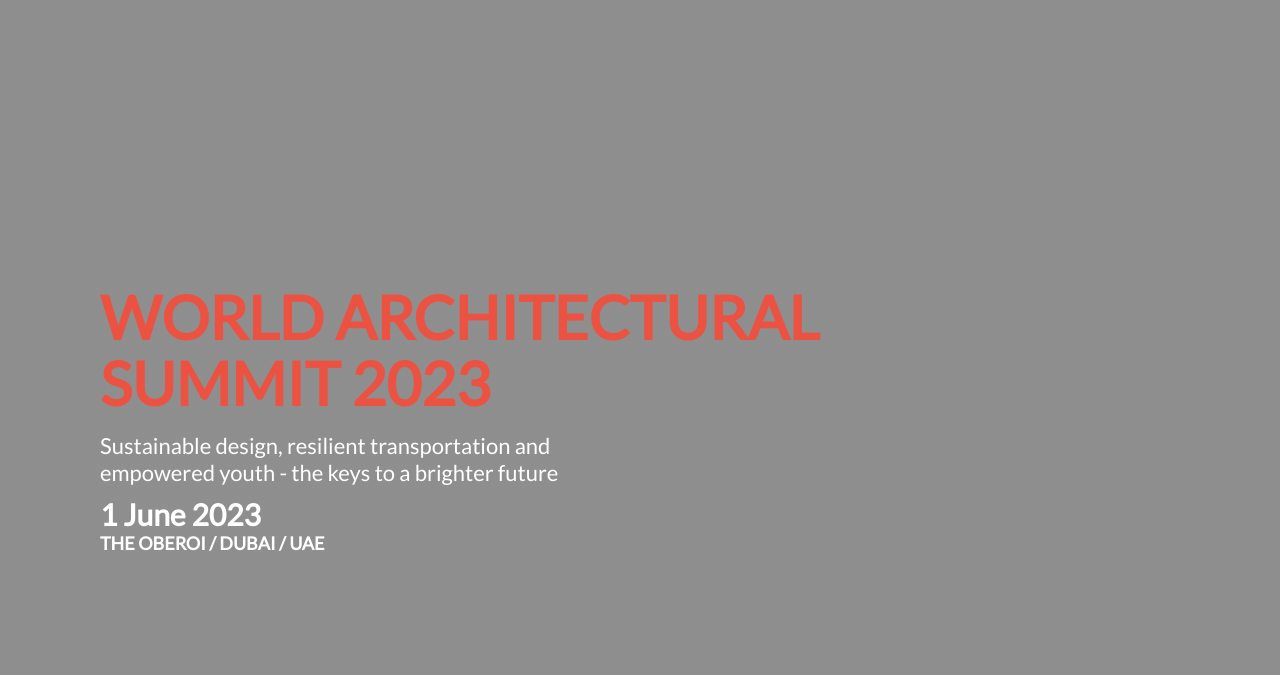
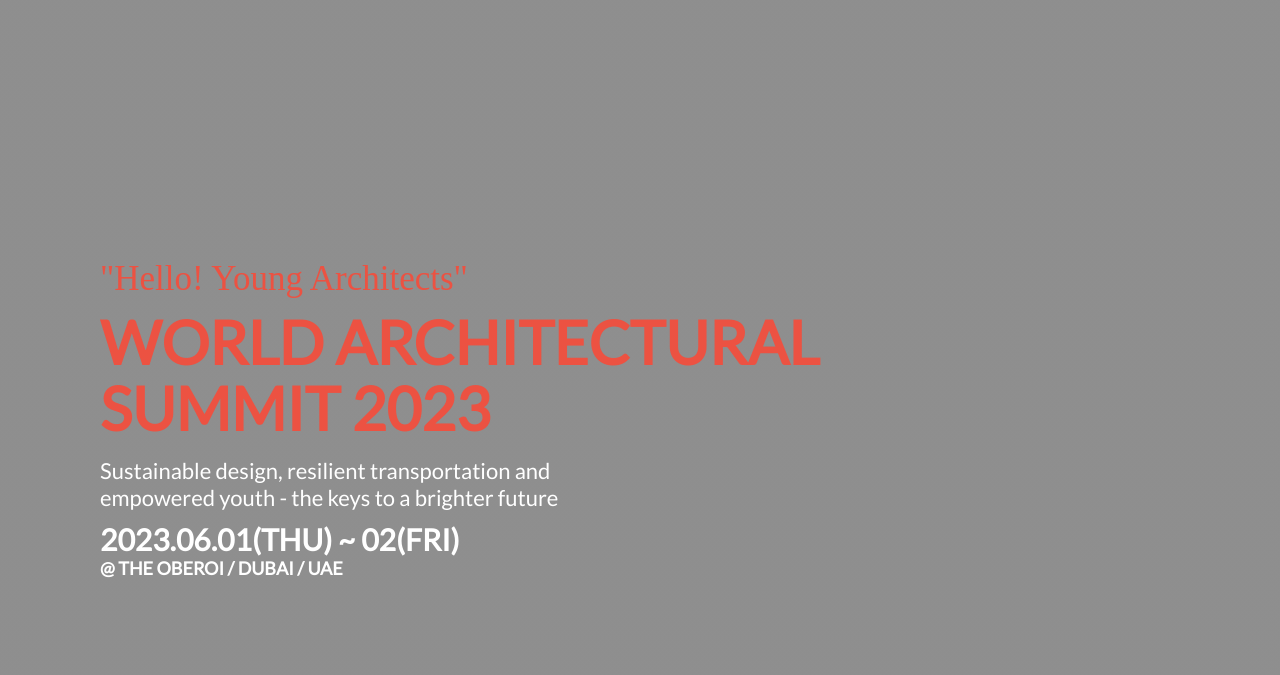
Before and after one commit to Kwaku28/architectural-summit, a website: page index.html in a window 1280 px wide. Shown: the part 125-800 px from the top of the page. Drawn offline with nearby package versions, Linux system fonts and the light colour scheme.

Commit message:
Update date of event and greeting

```diff
--- a/index.html
+++ b/index.html
@@ -59,14 +59,15 @@
 
     <main>
       <section class="home" id="home">
+        <aside>"Hello! Young Architects"</aside>
         <h1>WORLD ARCHITECTURAL SUMMIT 2023</h1>
         <p>
           Sustainable design, resilient transportation and empowered youth - the
           keys to a brighter future
         </p>
         <div class="time-place">
-          <div class="date"><b>1 June 2023</b></div>
-          <div class="place"><b>THE OBEROI / DUBAI / UAE</b></div>
+          <div class="date"><b>2023.06.01(THU) ~ 02(FRI)</b></div>
+          <div class="place"><b>@ THE OBEROI / DUBAI / UAE</b></div>
         </div>
       </section>
 
```
